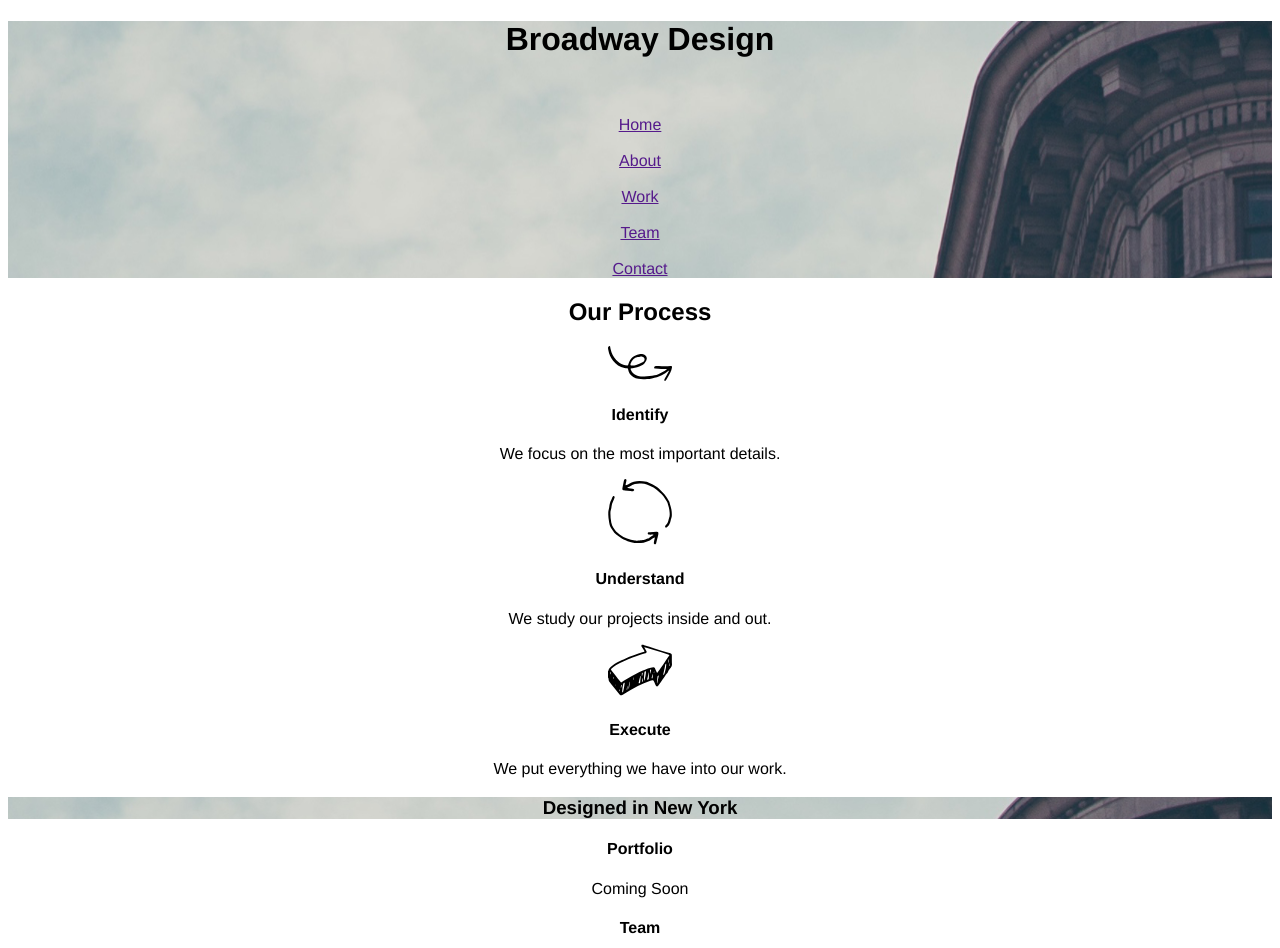
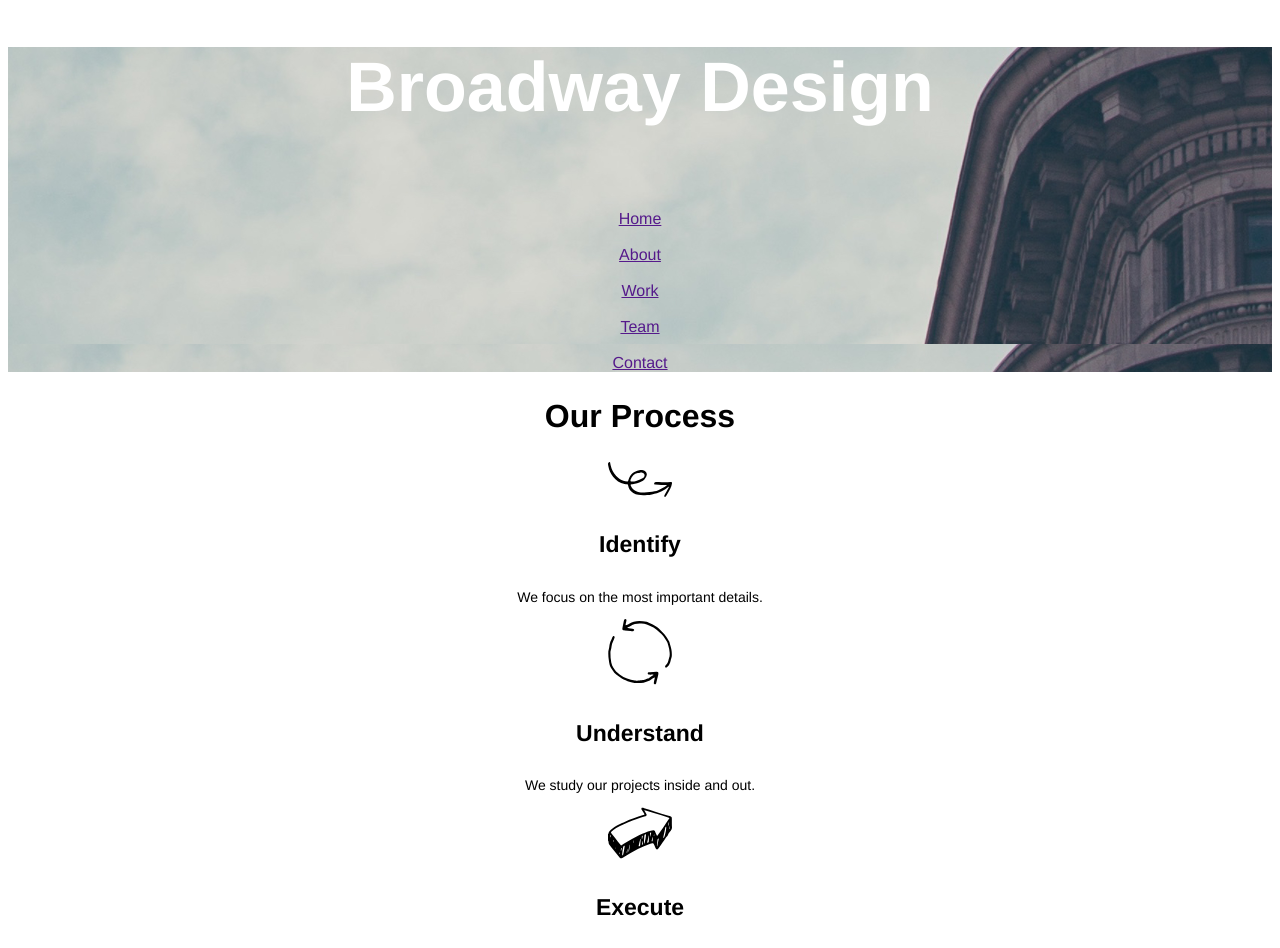
Before and after one commit to yaimcool91/Code-Projects, a plain HTML site: page Broadway/index.html in a window 1280 px wide. Shown: the top 948 px of the page. Drawn offline with Linux system fonts and the light colour scheme.

Commit message:
CSS on headers
Added CSS to headers and p tags

```diff
--- a/Broadway/resources/css/style.css
+++ b/Broadway/resources/css/style.css
@@ -1,6 +1,27 @@
 body{
   text-align: center;
   font-family: Helvetica
+}
+h1 {
+  font-size: 70px;
+  font-weight: bold;
+  color: white;
+}
+h2  {
+  font-size: 32px;
+  font-weight: bold;
+}
+h3 {
+  font-size: 23px;
+  font-weight: bold;
+  color: white;
+}
+h4 {
+  font-size: 23px;
+  font-weight: bold;
+}
+p {
+  font-size: 14px;
 }
 .banner{
   background-image: url("../images/banner.png");
@@ -11,7 +32,7 @@ body{
   background-color: dimgray;
   text-align: left;
 }
-.banner:link{
+.banner a{
   font-size: 18px
   color: white;
 }
```
